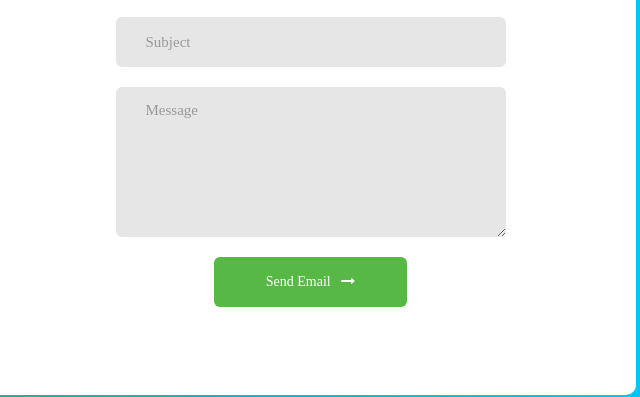
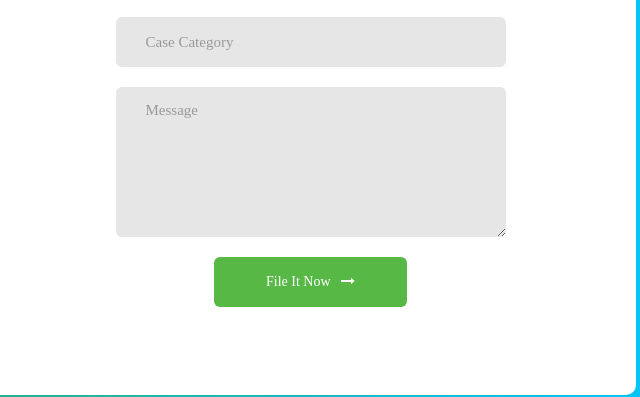
Before and after one commit to tusimegod123/parliament, a website: page info.html in a window 1280 px wide. Shown: the part 401-798 px from the top of the page, 586-1226 px from the left. Drawn offline with nearby package versions, Linux system fonts and the light colour scheme; a web font is replaced by a local one.

```diff
--- a/info.html
+++ b/info.html
@@ -62,7 +62,7 @@
 				</div>
 
 				<div class="wrap-input1 validate-input" data-validate = "Subject is required">
-					<input class="input1" type="text" name="subject" placeholder="Subject">
+					<input class="input1" type="text" name="subject" placeholder="Case Category">
 					<span class="shadow-input1"></span>
 				</div>
 
@@ -73,7 +73,7 @@
 
 				<div class="container-contact1-form-btn">
 					<button class="contact1-form-btn">
-						<span> <a href="/preview" style="color: white;">Send Email
+						<span> <a href="/preview" style="color: white;">File It Now
                         <i class="fa fa-long-arrow-right" aria-hidden="true"></i></a>
 
 
```
